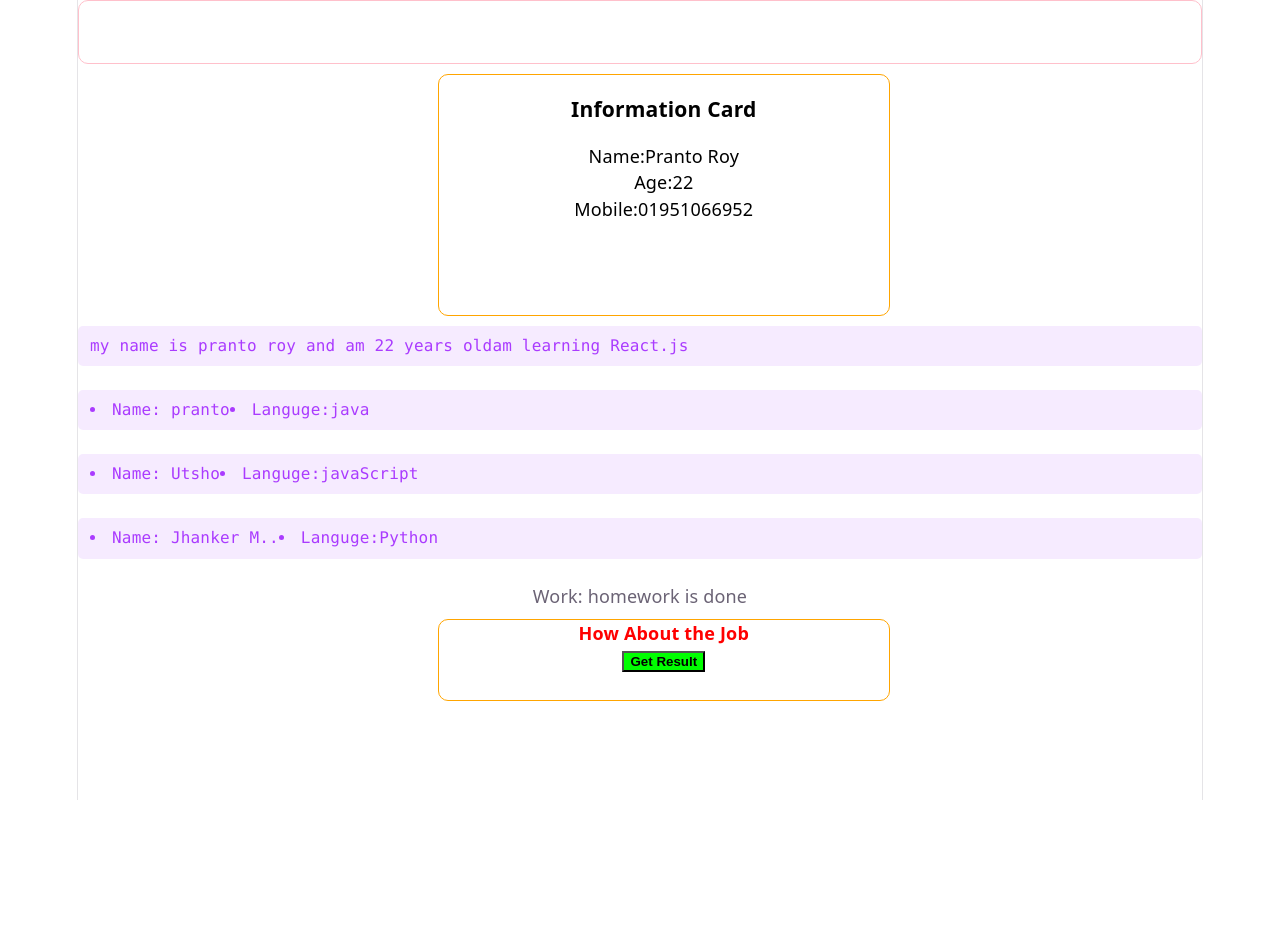
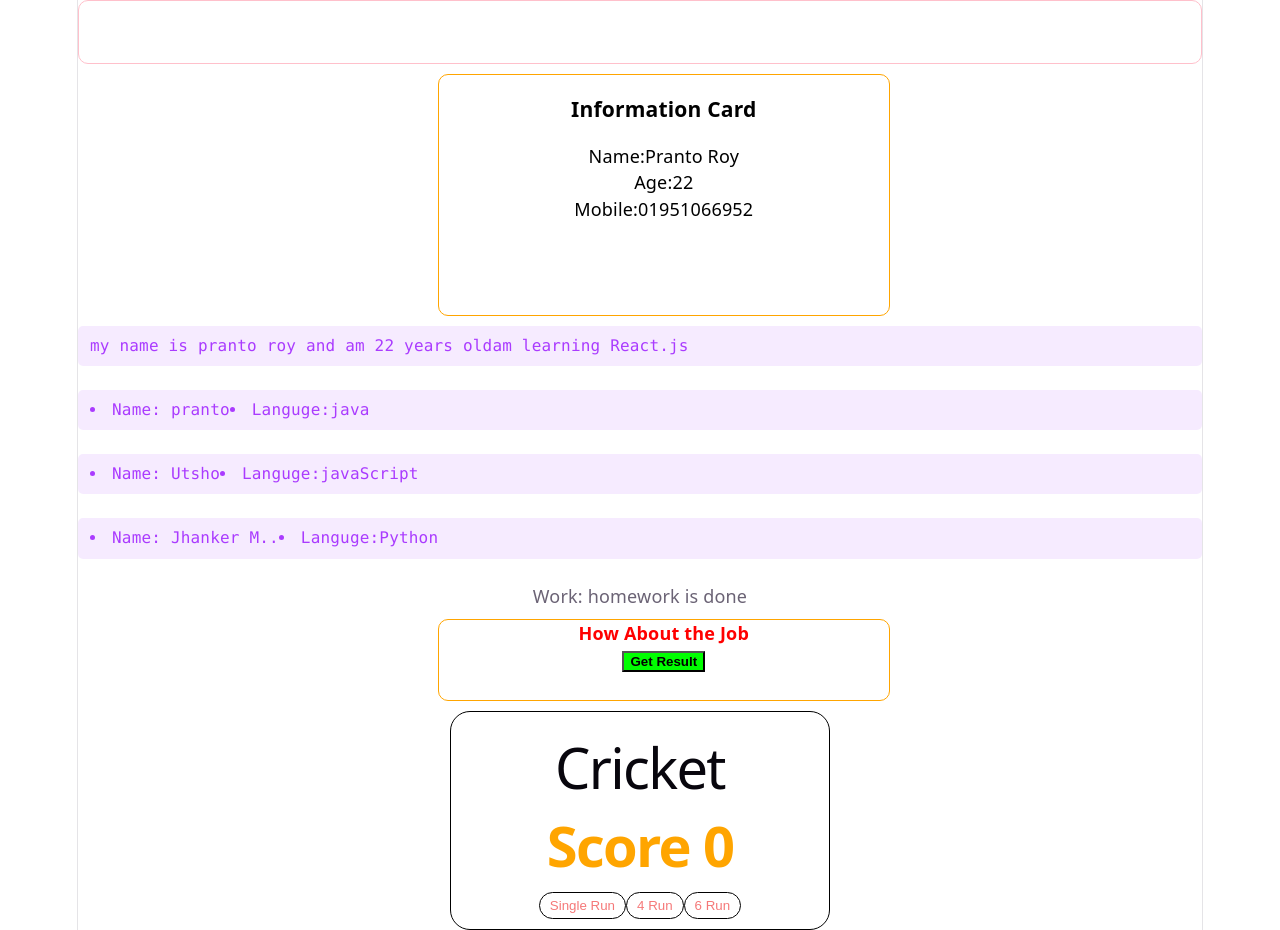
Before and after one commit to Pranto779/Reactpractice, a React (Vite) app in the folder my-ReactP-app/: page / in a window 1280 px wide. Before the commit the page ends 800 px from the top, so only its background shows below. Built offline with nearby package versions, Linux system fonts and the light colour scheme.

Commit message:
Usestate

```diff
--- a/my-ReactP-app/src/App.css
+++ b/my-ReactP-app/src/App.css
@@ -1,3 +1,22 @@
+
+.style{
+  color: rgb(245, 120, 120);
+  background-color: white;
+  border: 1px solid black;
+  border-radius: 20px;
+  display: inline-block;
+  padding: 5px 10px;
+}
+.div{
+
+  width: 30%;
+  padding: 10px 20px;
+  border: 1px solid black;
+  margin: auto;
+  border-radius: 20px;
+
+
+}
 .counter {
   font-size: 16px;
   padding: 5px 10px;
--- a/my-ReactP-app/src/App.tsx
+++ b/my-ReactP-app/src/App.tsx
@@ -6,6 +6,7 @@ import Distruction from './props_Distruction'
 import Objectmap from './map'
 import Condition from './condition'
 import Event from './eventHandling'
+import Usestage from './Usestate'
 
 function App() {
 
@@ -18,6 +19,7 @@ function App() {
     <Objectmap></Objectmap>
     <Condition task="homework" isBool={true} ></Condition>
     <Event></Event>
+    <Usestage></Usestage>
 
     </>
   )
--- a/my-ReactP-app/src/Usestate.tsx
+++ b/my-ReactP-app/src/Usestate.tsx
@@ -0,0 +1,38 @@
+import { useState } from "react";
+
+export default function Usestage(){
+const [run,totalRun]=useState(0)
+const HandleRun_1=()=>{
+totalRun(run+1)
+return totalRun
+
+}
+const HandleRun_4=()=>{
+totalRun(run+4)
+return totalRun
+
+}
+const HandleRun_6=()=>{
+totalRun(run+6)
+return totalRun
+
+}
+
+
+
+
+return (
+
+    <>
+
+    <div className="div">
+        <h1>Cricket <br /> <br /><br /><span style={{color:"orange", fontWeight:"bold"}}> Score  {run} </span></h1>
+        <button onClick={HandleRun_1} className="style">Single Run</button>
+        <button onClick={HandleRun_4} className="style">4 Run</button>
+        <button onClick={HandleRun_6} className="style">6 Run</button>
+
+    </div>
+    </>
+)
+
+}
```
